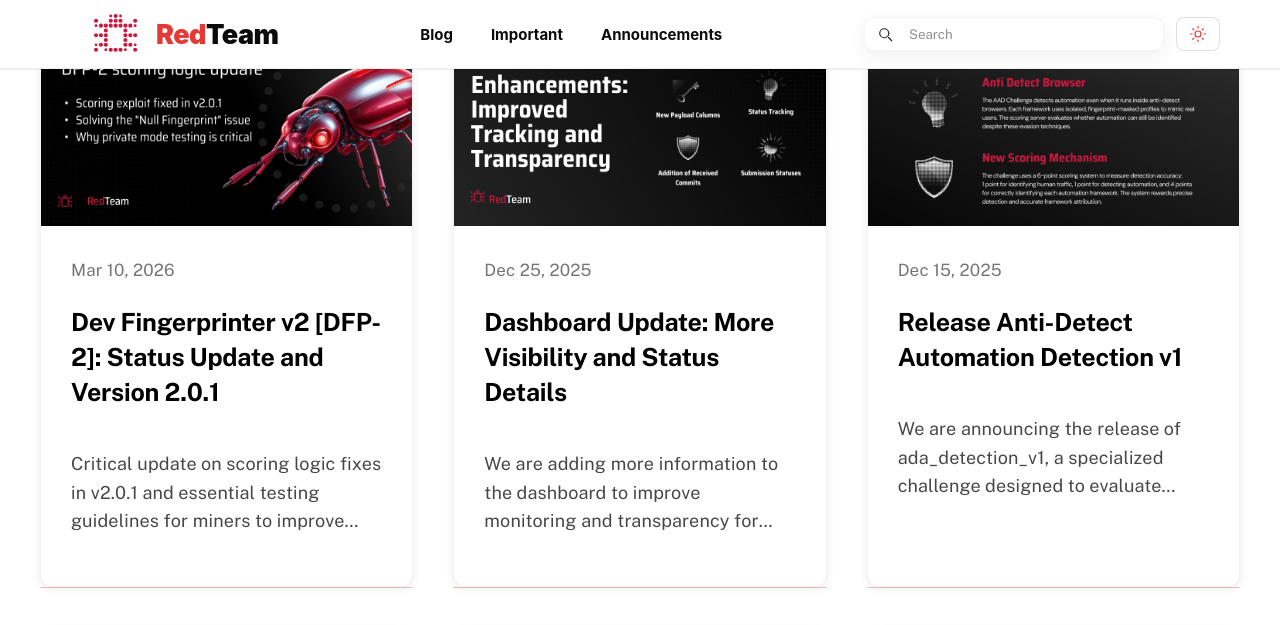
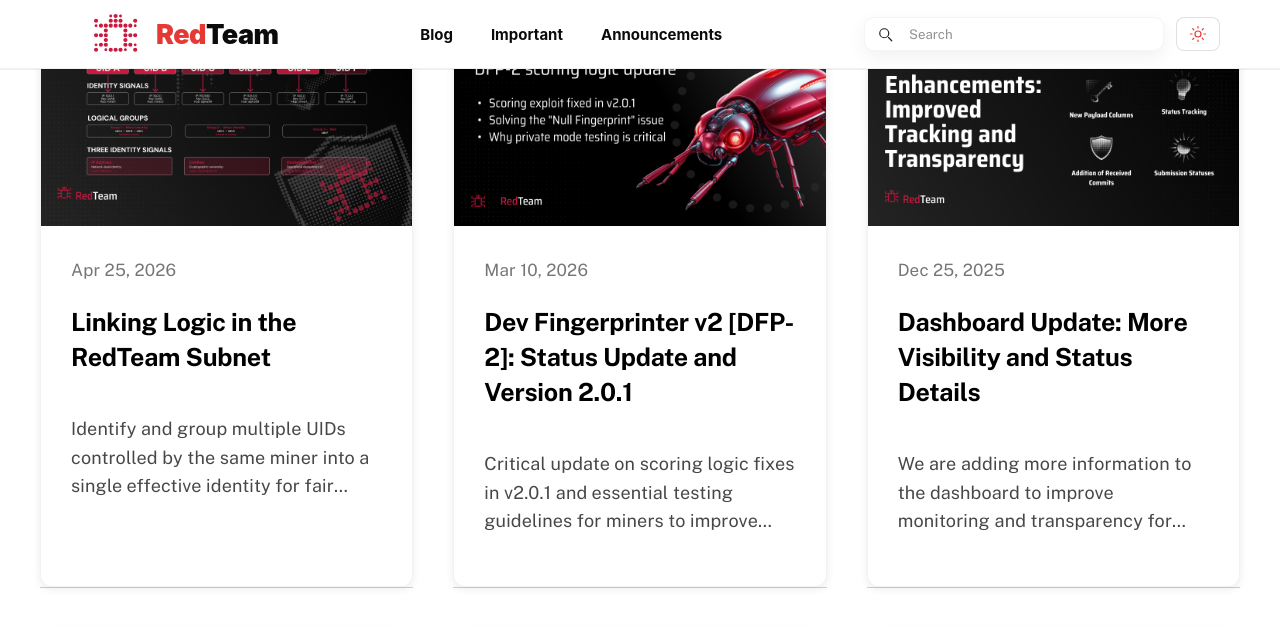
Before and after one commit to RedTeamSubnet/blog.theredteam.io, an MkDocs documentation site: the page built from docs/index.md, in a window 1280 px wide and 900 px high, scrolled down 387 px, cut to the strip 0-625 px from the top of the window. Built offline with MkDocs 1.6.1 and Material for MkDocs 9.7.7, drawn with Linux system fonts in a browser that asks for light colours; a script that is not in the unit is left out.

Commit message:
feat: add Linking Logic blog post with image and excerpt

```diff
--- a/docs/index.md
+++ b/docs/index.md
@@ -11,6 +11,24 @@
 </div>
 
 <div class="blog-grid">
+    <a href="blog/posts/blog.linking_logic/" class="blog-card-link">
+        <article class="blog-card">
+            <div class="blog-card-image">
+                <img src="assets/images/blog_linking_logic.png" alt="Linking Logic in the RedTeam Subnet">
+            </div>
+            <div class="blog-card-content">
+                <span class="blog-card-date">
+                    Apr 25, 2026
+                </span>
+                <h2>
+                    Linking Logic in the RedTeam Subnet
+                </h2>
+                <p class="blog-card-excerpt">
+                    Identify and group multiple UIDs controlled by the same miner into a single effective identity for fair emission distribution.
+                </p>
+            </div>
+        </article>
+    </a>
     <a href="blog/posts/dfp2-status-update/" class="blog-card-link">
         <article class="blog-card">
             <div class="blog-card-image">
```
Also changed, not shown: docs/blog/index.md (+18 -0 lines), docs/blog/posts/blog.linking_logic.md (+1 -1 lines), docs/assets/images/blog_linking_logic.png (added).
